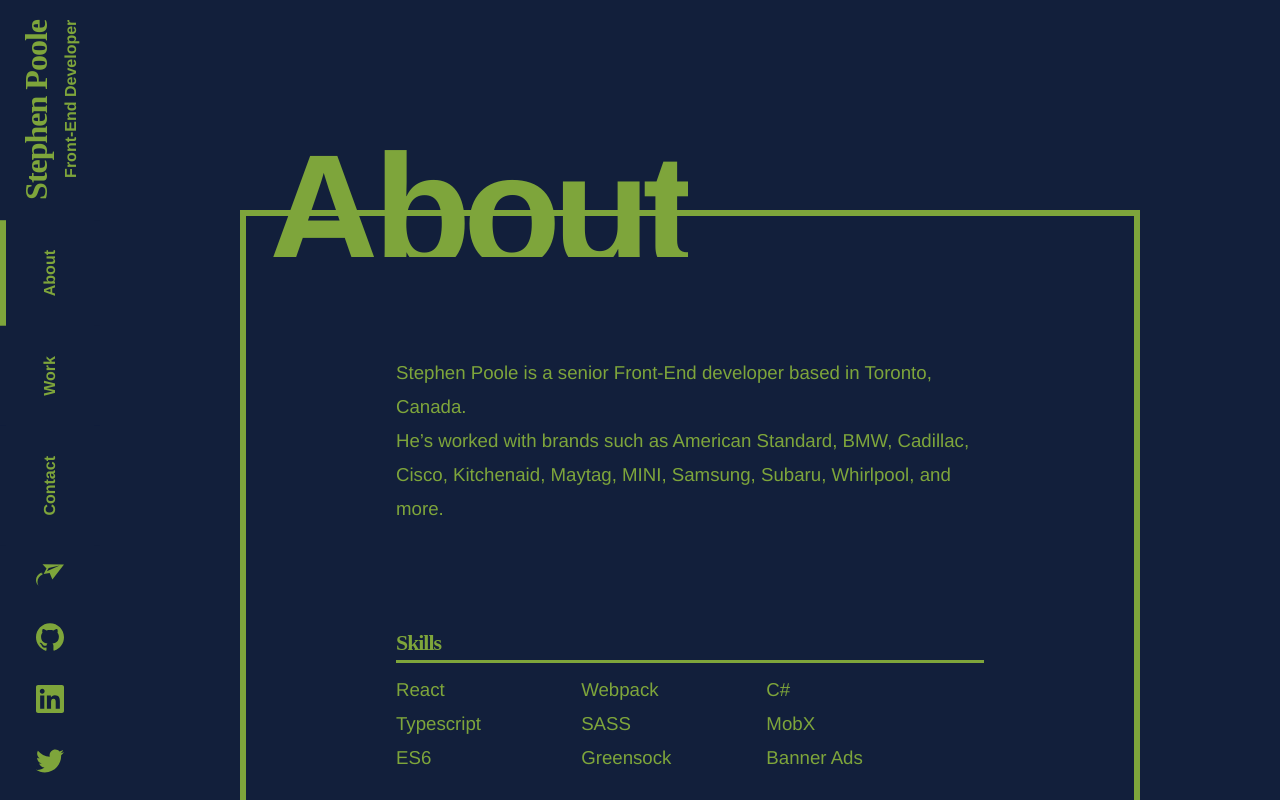
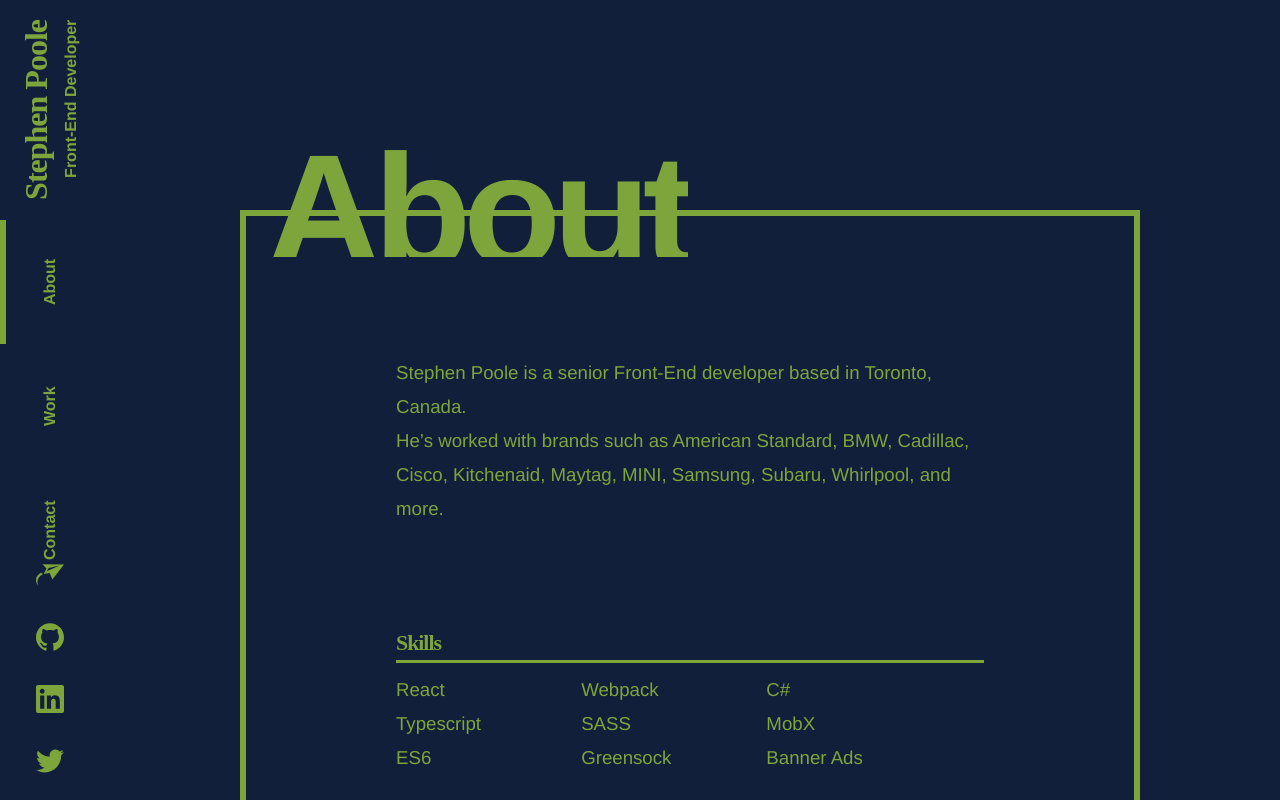
Before and after one commit to stephenpoole/portfolio, a React app: page /pf/dist/about in a window 1280 px wide. Shown: the top 800 px of the page. Built offline with nearby package versions, Linux system fonts and the light colour scheme; a web font is replaced by a local one.

Commit message:
Navigation indicator now scrolls along with page

```diff
--- a/package.json
+++ b/package.json
@@ -16,7 +16,6 @@
     "devDependencies": {
         "@types/chai": "^4.1.7",
         "@types/color-convert": "^1.9.0",
-        "@types/debounce": "^1.2.0",
         "@types/history": "^4.7.2",
         "@types/mocha": "^5.2.6",
         "@types/react": "^16.8.10",
--- a/src/index.tsx
+++ b/src/index.tsx
@@ -1,6 +1,5 @@
 import * as React from 'react';
 import { render } from 'react-dom';
 import { App } from './js/App';
-import { Api } from './js/services';
 
 render(<App />, document.getElementById('app'));
--- a/src/js/App.tsx
+++ b/src/js/App.tsx
@@ -9,7 +9,6 @@ import { SidebarContainer, ContentContainer, Menu, Book } from './components/ind
 
 const AppWrapper = styled.div`
     width: 100%;
-    height: 100%;
     position: relative;
 `;
 
--- a/src/js/components/Book.tsx
+++ b/src/js/components/Book.tsx
@@ -3,7 +3,6 @@ import styled from 'styled-components';
 export const Book = styled.ul`
     position: relative;
     width: 1000px;
-    height: calc(100% - 150px);
     top: 150px;
     left: 50%;
     transform: translateX(-50%);
--- a/src/js/components/Content.tsx
+++ b/src/js/components/Content.tsx
@@ -7,7 +7,6 @@ interface Props {
 }
 
 export const ContentWrapper = styled.div`
-    height: 100%;
     position: relative;
     width: calc(100% - 100px);
     margin-left: 100px;
--- a/src/js/components/Navigation.tsx
+++ b/src/js/components/Navigation.tsx
@@ -4,6 +4,7 @@ import { HashLink as Link } from 'react-router-hash-link';
 import { RouteComponentProps } from 'react-router';
 import styled from 'styled-components';
 import { Route, IRouteItem } from '../util/index';
+import { ScrollTracker } from './index';
 
 const NavigationWrapper = styled.ul`
     position: relative;
@@ -20,12 +21,6 @@ const NavigationItem = styled.li<NavigationItemProps>`
     display: flex;
     justify-content: center;
     align-items: center;
-    border-right: ${({ theme, selected }) => {
-        return selected
-            ? `${theme.misc.lineWidth}px solid ${theme.color.text}`
-            : `${theme.misc.lineWidth}px solid ${theme.color.background}`;
-    }};
-    border-left: ${({ theme }) => `${theme.misc.lineWidth}px solid ${theme.color.background}`};
 `;
 
 const StyledLink = styled(Link)`
@@ -38,6 +33,12 @@ const StyledSpan = styled.span`
     margin: 0 auto;
     display: table-cell;
     vertical-align: middle;
+    min-height: 64px;
+
+    strong {
+        display: block;
+        text-align: center;
+    }
 `;
 
 interface Params {
@@ -48,9 +49,12 @@ interface Props extends RouteComponentProps<Params> {
     items: IRouteItem[];
 }
 
-export const Navigation = withRouter<Props>(({ items, location }) => (
+export const Navigation = withRouter<Props>(({ items, location }) => {
+    const itemArray = Object.values(items);
+
+    return (
         <NavigationWrapper>
-        {Object.values(items).map(({ path, name }) => {
+            {itemArray.map(({ path, name }) => {
                 const isSelected = Route.matches(location, path);
 
                 return (
@@ -68,5 +72,7 @@ export const Navigation = withRouter<Props>(({ items, location }) => (
                     </NavigationItem>
                 );
             })}
+            <ScrollTracker count={itemArray.length} />
         </NavigationWrapper>
-));
+    );
+});
--- a/src/js/components/ScrollTracker.tsx
+++ b/src/js/components/ScrollTracker.tsx
@@ -1,57 +1,48 @@
-import React, { useState, useEffect } from 'react';
+import React, { useState } from 'react';
 import styled from 'styled-components';
 
 export interface IScrollItem {
-    height: number;
+    height?: number;
     top: number;
 }
 
 interface IProps {
-    className: string;
-    scrollItems: IScrollItem[];
-    navItems: IScrollItem[];
-    navHeight: number;
+    className?: string;
+    count: number;
 }
 
 interface IStyleProps {
     className: string;
     progress: number;
-    itemCount: number;
+    count: number;
 }
 
-const ScrollTrackerWrapper = styled.div<IStyleProps>`
+const ScrollTrackerWrapper = styled.div.attrs(({ progress }: IStyleProps) => ({
+    style: {
+        top: `${progress * 100}%`
+    }
+}))<IStyleProps>`
     position: absolute;
-    height: ${({ itemCount }) => `${100 / itemCount}%`};
-    top: ${({ progress }) => `${progress * 100}%`};
+    height: ${({ count }) => `${100 / count}%`};
     width: ${({ theme }) => `${theme.misc.lineWidth}px`};
-    right: 0;
+    left: 0;
+    background: ${({ theme }) => `${theme.color.text}`};
+    transition: 0.1s transform;
 `;
 
 const bodyRef = document.getElementsByTagName('body')[0];
 
-export const ScrollTracker: React.FC<IProps> = ({
-    className,
-    scrollItems = [],
-    navItems = [],
-    navHeight = 0
-}) => {
+export const ScrollTracker: React.FC<IProps> = ({ className, count }) => {
     const getProgress = () => {
         const scrollTop: number = window.pageYOffset;
         const bodyHeight: number = bodyRef.offsetHeight;
         const windowHeight: number = window.innerHeight;
-        return scrollTop / (bodyHeight - windowHeight);
+        const offset: number = bodyHeight - windowHeight;
+        return scrollTop / (offset || 1);
     };
     const [progress, setProgress] = useState(getProgress());
 
-    window.addEventListener('scroll', () => {
-        setProgress(getProgress());
-    });
+    window.addEventListener('scroll', () => setProgress(getProgress()));
 
-    return (
-        <ScrollTrackerWrapper
-            className={className}
-            progress={progress}
-            itemCount={scrollItems.length}
-        />
-    );
+    return <ScrollTrackerWrapper className={className!} progress={progress} count={count} />;
 };
--- a/src/js/components/index.ts
+++ b/src/js/components/index.ts
@@ -14,6 +14,7 @@ export { Navigation } from './Navigation';
 export { Social } from './Social';
 export { Content } from './Content';
 export { ContentSection } from './ContentSection';
+export { ScrollTracker } from './ScrollTracker';
 
 export { About } from './About';
 export { Work } from './Work';
```
Also changed, not shown: 1 other file (tests, documents, lock files or other folders). Lines whose indentation alone changed are shown as unchanged.
